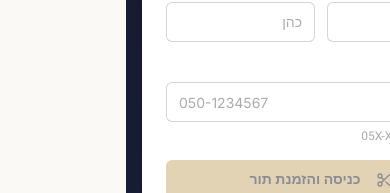
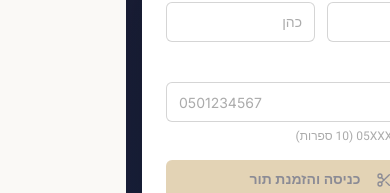
Before and after one commit to perryyaniv/BarberShop, a React (Vite) app in the folder client/: page /login in a window 390 px wide. Shown: the part 397-590 px from the top of the page. Built offline with nearby package versions, Linux system fonts and the light colour scheme; no server answers.

Commit message:
Update story image and remove hyphen from phone format
- AboutSection: use ron-paz-story.jpg next to Our Story heading
- CustomerLoginPage: accept phone as 10 digits without hyphen (05XXXXXXXXX)

Co-Authored-By: Claude Sonnet 4.6 (1M context) <noreply@anthropic.com>

```diff
--- a/client/src/components/sections/AboutSection.jsx
+++ b/client/src/components/sections/AboutSection.jsx
@@ -20,7 +20,7 @@ export function AboutSection({ shop, workingHours }) {
           <div>
             <div className="flex items-center gap-5 mb-6">
               <img
-                src="/ron-paz.jpg"
+                src="/ron-paz-story.jpg"
                 alt="רון פז"
                 className="w-20 h-20 rounded-full object-cover object-top border-2 border-gold/50 shadow-md shrink-0"
               />
--- a/client/src/pages/CustomerLoginPage.jsx
+++ b/client/src/pages/CustomerLoginPage.jsx
@@ -7,8 +7,8 @@ import { Input } from '../components/ui/input'
 import { Label } from '../components/ui/label'
 import api from '../lib/api'
 
-// Accepts: 05X-XXXXXXX (exactly)
-const PHONE_REGEX = /^05[0-9]-\d{7}$/
+// Accepts: 05XXXXXXXXX (10 digits, no hyphen)
+const PHONE_REGEX = /^05[0-9]\d{7}$/
 
 export function CustomerLoginPage() {
   const { customer, login, logout } = useCustomer()
@@ -39,7 +39,7 @@ export function CustomerLoginPage() {
     }
 
     if (!PHONE_REGEX.test(phone.trim())) {
-      setError('מספר טלפון לא תקין. הכנס בפורמט 05X-XXXXXXX (לדוגמה: 050-1234567)')
+      setError('מספר טלפון לא תקין. הכנס 10 ספרות המתחילות ב-05')
       return
     }
 
@@ -136,12 +136,12 @@ export function CustomerLoginPage() {
                 type="tel"
                 value={form.phone}
                 onChange={set('phone')}
-                placeholder="050-1234567"
+                placeholder="0501234567"
                 required
                 dir="ltr"
                 autoComplete="tel"
               />
-              <p className="text-xs text-ink/40">פורמט: 05X-XXXXXXX</p>
+              <p className="text-xs text-ink/40">פורמט: 05XXXXXXXXX (10 ספרות)</p>
             </div>
 
             {error && (
```
